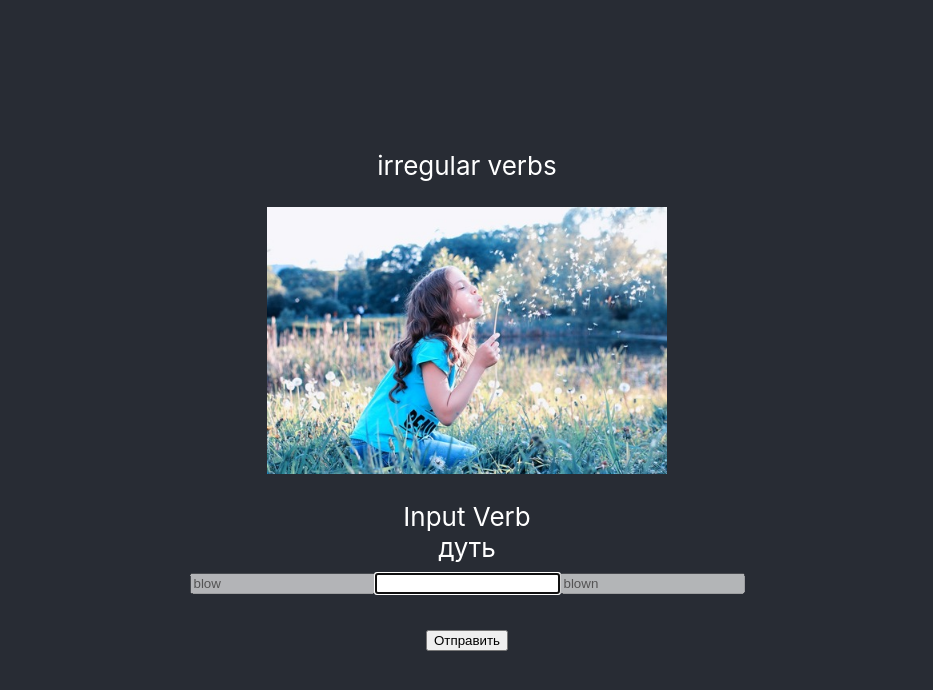
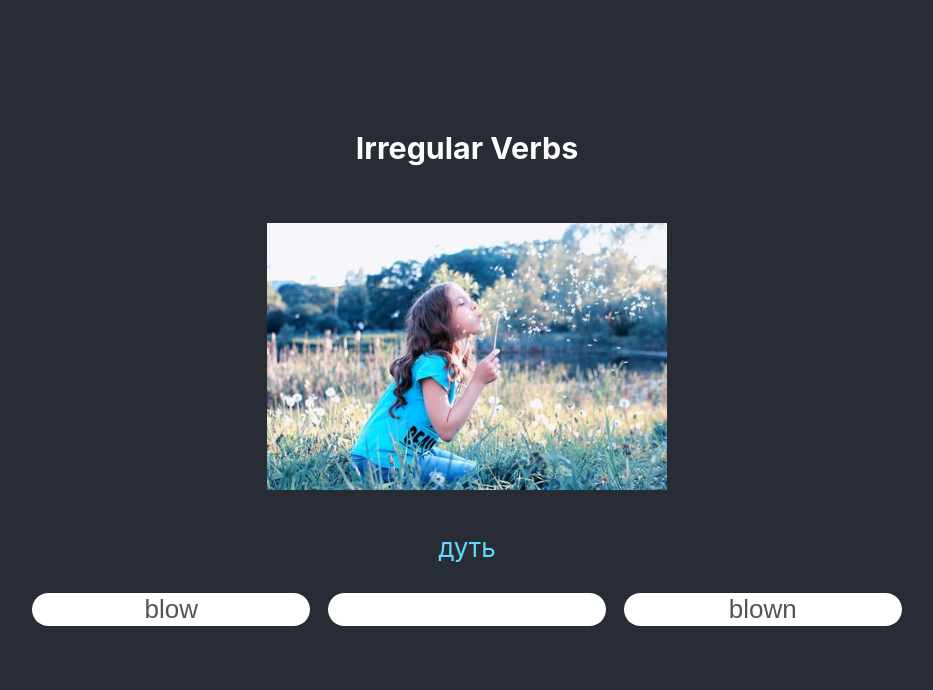
Before and after one commit to Yaroslav-Bondar/English-trainer, a React (Create React App) app: page / in a window 1280 px wide. Shown: the top 690 px of the page, without its empty margins (173-1106 px from the left). Built offline with nearby package versions, Linux system fonts and the light colour scheme.

Commit message:
styles for irregular verbs final

```diff
--- a/src/components/IrregularVerbs/InputVerb/InputVerb.jsx
+++ b/src/components/IrregularVerbs/InputVerb/InputVerb.jsx
@@ -26,8 +26,8 @@ class InputVerb extends React.Component {
         const {answer, inputValue, verb, verbForm} = this.props;
         return (
             <>
-                Input Verb
-                <div className={styles.verb__native}>{verb[MAX_FORM_VERB]}</div>
+                {/* <div className={styles.verb__native}>{verb[MAX_FORM_VERB]}</div> */}
+                    <div className={styles['input-container']}>
                         {verb.map((verb, index) => {
                             if (index >= MAX_FORM_VERB) return;
                             let value = inputValue;
@@ -48,11 +48,12 @@ class InputVerb extends React.Component {
                                 // answer === null when the component is first mounted
                                 style = answer === null ? styles.form__input :
                                     answer ?
-                                styles[`form__input_answer_right`] :
-                                styles.form__input_answer_wrong;
+                                    styles.form__input + ' ' + styles[`form__input_answer_right`] :
+                                    styles.form__input + ' ' + styles.form__input_answer_wrong;
                             }
                             return (
                                         <input
+                                            key = {index}
                                             type = "text"
                                             value = {value}
                                             disabled = {disabled}
@@ -62,6 +63,7 @@ class InputVerb extends React.Component {
                                         />
                                     )
                         })}
+                    </div>
                     <div className={styles.answer}>
                         {answer === false && <b>{verb[verbForm]}</b>}
                     </div>
--- a/src/components/IrregularVerbs/InputVerb/InputVerb.module.css
+++ b/src/components/IrregularVerbs/InputVerb/InputVerb.module.css
@@ -1,14 +1,42 @@
-.form__input_answer_right {
-    background-color: green;
+/* .verb__native {
+    color: var(--color-malibu);
 }
-.form__input_answer_wrong {
-    background-color: red;
+.verb__native, */
+
+.answer {
+    margin: 20px 0;
 }
-
+.input-container {
+    display: grid;
+    grid-template-columns: auto auto auto;
+    grid-column-gap: 2%;
+}
+@media screen and (max-width: 550px) {
+    .input-container {
+        grid-template-columns: auto;
+        grid-gap: 25px 0;
+    }
+}
 .form__input {
-    /* background-color: transparent; */
+    width: 100%;
+    border: none;
+    border-radius: 18px;
+    font-size: var(--font-size-l);
+    text-align: center;
+    background-color: var(--color-white);
+}
+.form__input:focus {
+    outline: none;
+    color: var(--color-lead);
+}
+.form__input.form__input_answer_wrong {
+    background-color: var(--color-red-light);
+}
+.form__input.form__input_answer_right {
+    background-color: var(--color-york);
 }
 .answer {
-    height: var(--font-size);
-    /* calc(10px + 2vmin); */
+    height: var(--font-size-xl);
+    font-size: var(--font-size-xl);
+    color: var(--color-bright-red);
 }
--- a/src/components/IrregularVerbs/IrregularVerbsList/IrregularVerbsList.jsx
+++ b/src/components/IrregularVerbs/IrregularVerbsList/IrregularVerbsList.jsx
@@ -2,7 +2,7 @@ import { useState, useEffect } from 'react';
 import PropTypes from 'prop-types';
 import InputVerb from '../InputVerb';
 import { checkAnswer } from '../../../services/services';
-import { CHECK_INPUT_IRREGULAR_VERB } from '../../../constants/irregularVerbs';
+import { CHECK_INPUT_IRREGULAR_VERB, MAX_FORM_VERB } from '../../../constants/irregularVerbs';
 import styles from './IrregularVerbsList.module.css';
 
 const IrregularVerbsList = ({ verb,
@@ -26,9 +26,10 @@ const IrregularVerbsList = ({ verb,
     }
     return (
         <>
+            <h3 className = {styles.verb__title}>Irregular Verbs</h3>
             <img className = {styles.verb__img} src={verbImagePath} alt="verb"/>
+            <div className={styles.verb__native}>{verb[MAX_FORM_VERB]}</div>
             <form onSubmit={handleSubmit} className={styles.form}>
-                {/* <div className={styles['form__input-wrapper']}> */}
                 <InputVerb
                     verb = {verb}
                     verbForm = {verbForm}
@@ -36,7 +37,7 @@ const IrregularVerbsList = ({ verb,
                     inputValue = {inputValue}
                     setInputValue = {setInputValue}
                 />
-                <button type="submit">Отправить</button>
+                <button className={styles.verb__submit} type="submit">Отправить</button>
             </form>
         </>
     );
--- a/src/components/IrregularVerbs/IrregularVerbsList/IrregularVerbsList.module.css
+++ b/src/components/IrregularVerbs/IrregularVerbsList/IrregularVerbsList.module.css
@@ -4,3 +4,10 @@
     object-fit: contain;
     pointer-events: none;
 }
+.verb__submit {
+    display: none;
+}
+.verb__native {
+    color: var(--color-malibu);
+    margin: 10px 0 30px 0;
+}
--- a/src/containers/App/App.css
+++ b/src/containers/App/App.css
@@ -10,7 +10,7 @@
   flex-direction: column;
   align-items: center;
   justify-content: center;
-  font-size: var(--font-size);
+  font-size: var(--font-size-l);
   color: var(--color-white);
 }
 
--- a/src/containers/IrregularVerbs/IrregularVerbs.jsx
+++ b/src/containers/IrregularVerbs/IrregularVerbs.jsx
@@ -4,7 +4,7 @@ import IrregularVerbsList from '../../components/IrregularVerbs/IrregularVerbsLi
 import { getRandomNumber } from '../../services/services';
 import { IRREGULAR_VERBS_DATA } from '../../data/irregularVerbs/irregularVerbsDataTmp';
 import { MAX_FORM_VERB, VERB_IMAGE_INDEX } from '../../constants/irregularVerbs';
-// import styles from './IrregularVerbs.module.css';
+import styles from './IrregularVerbs.module.css';
 
 const IrregularVerbs = () => {
     const [verb, setVerb] = useState();
@@ -31,14 +31,18 @@ const IrregularVerbs = () => {
     },[]);
 
     return (
-        <>irregular verbs
-            {verb &&
-                <IrregularVerbsList
-                    getRandomVerb = {getRandomVerb}
-                    verb = {verb}
-                    verbForm = {verbForm}
-                    verbImagePath = {verbImagePath}
-                />}
+        <>
+            <div className={styles.wrapper}>
+                {
+                    verb &&
+                        <IrregularVerbsList
+                            getRandomVerb = {getRandomVerb}
+                            verb = {verb}
+                            verbForm = {verbForm}
+                            verbImagePath = {verbImagePath}
+                        />
+                }
+            </div>
         </>
     );
 }
--- a/src/containers/IrregularVerbs/IrregularVerbs.module.css
+++ b/src/containers/IrregularVerbs/IrregularVerbs.module.css
@@ -0,0 +1,5 @@
+.wrapper {
+  max-width: 900px;
+  padding: 0 15px;
+  margin: 0 auto;
+}
--- a/src/styles/index.css
+++ b/src/styles/index.css
@@ -1,8 +1,23 @@
 :root {
-  --font-size: calc(10px + 2vmin);
+  --font-size-l: calc(10px + 2vmin);
+  --font-size-xl: calc(10px + 3vmin);
+
   --color-malibu: #61dafb;
   --color-shark: #282c34;
   --color-white: #fff;
+  --color-red-light: #f2777a;
+  --color-bright-red: #ad0011;
+  --color-york: #92d192;
+  --color-lead:#202020;
+  --color-shaft: #242424;
+  --color-carbon: #2d2d2d;
+  --color-old-rose: #ba776d;
+
+}
+*,
+::after,
+::before  {
+    box-sizing: border-box;
 }
 body {
   margin: 0;
@@ -17,3 +32,9 @@ code {
   font-family: source-code-pro, Menlo, Monaco, Consolas, 'Courier New',
     monospace;
 }
+
+/* .wrapper {
+  max-width: 900px;
+  padding: 0 15px;
+  margin: 0 auto;
+} */
```
Lines whose indentation alone changed are shown as unchanged.
